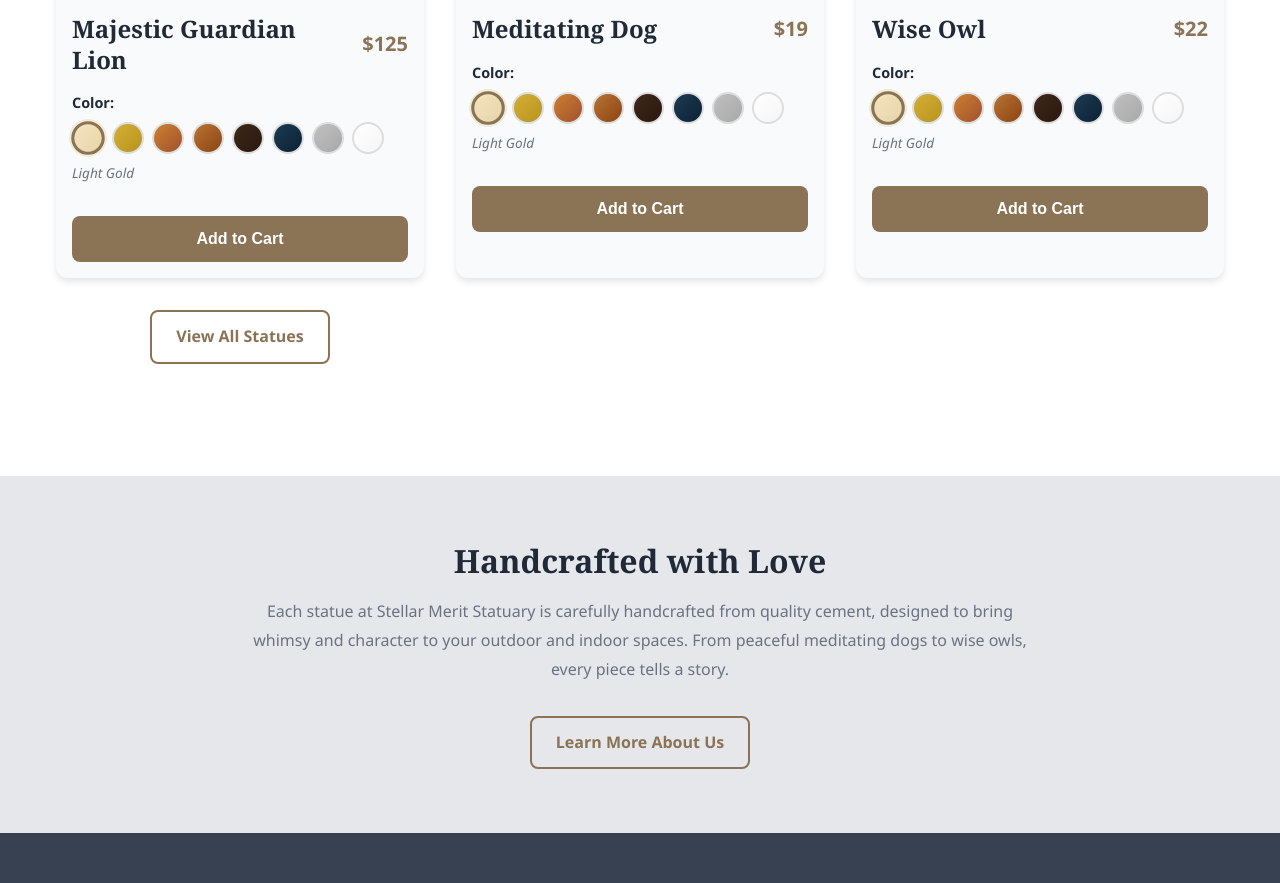
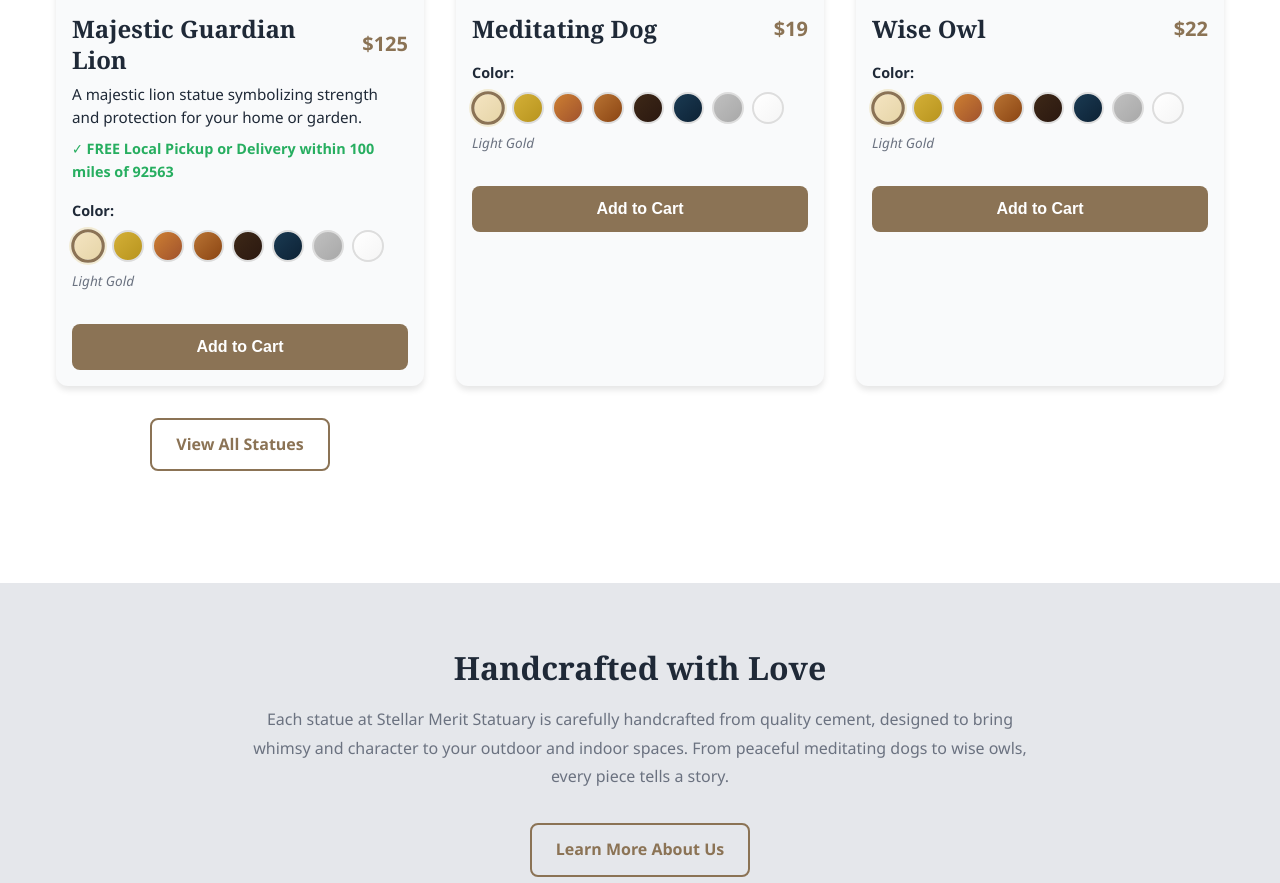
Before and after one commit to JWeeks90038/stellar-merit, a website: page index.html in a window 1280 px wide. Shown: the part 1640-2523 px from the top of the page. Drawn offline with Linux system fonts and the light colour scheme.

Commit message:
Add free local pickup/delivery info for Lion product and improve product descriptions

```diff
--- a/index.html
+++ b/index.html
@@ -142,6 +142,8 @@
                             <h3>Majestic Guardian Lion</h3>
                             <p class="price">$125</p>
                         </div>
+                        <p class="product-description">A majestic lion statue symbolizing strength and protection for your home or garden.</p>
+                        <p class="shipping-info">✓ FREE Local Pickup or Delivery within 100 miles of 92563</p>
 
                         <!-- Color Selection -->
                         <div class="color-selection">
--- a/styles.css
+++ b/styles.css
@@ -742,6 +742,20 @@ section {
     font-size: 1.25rem;
     font-weight: bold;
     color: var(--color-accent);
+}
+
+.product-description {
+    margin: var(--spacing-xs) 0;
+    color: var(--color-secondary);
+    font-size: 0.95rem;
+    line-height: 1.5;
+}
+
+.shipping-info {
+    margin: var(--spacing-xs) 0;
+    color: #27ae60;
+    font-size: 0.9rem;
+    font-weight: 600;
 }
 
 /* Color Selection Styles */
```
Also changed, not shown: shop.html (+2 -1 lines).
